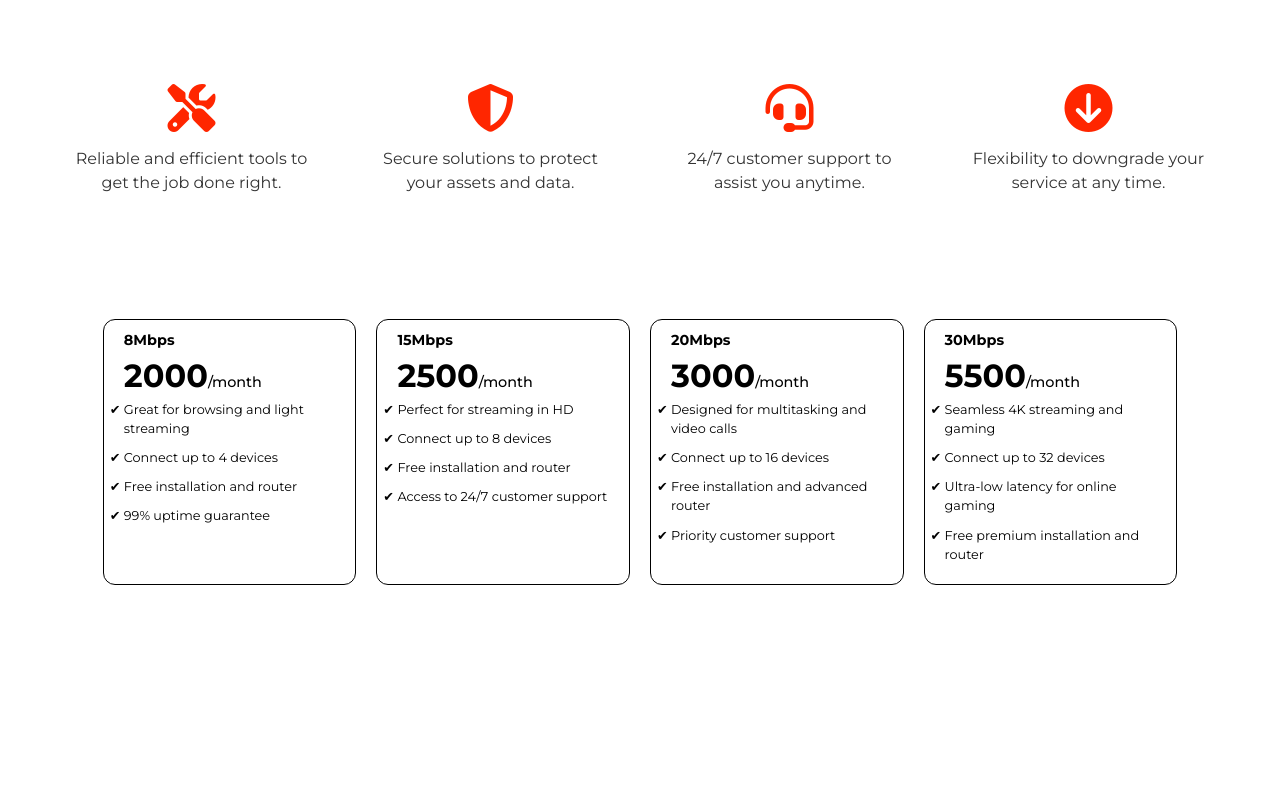
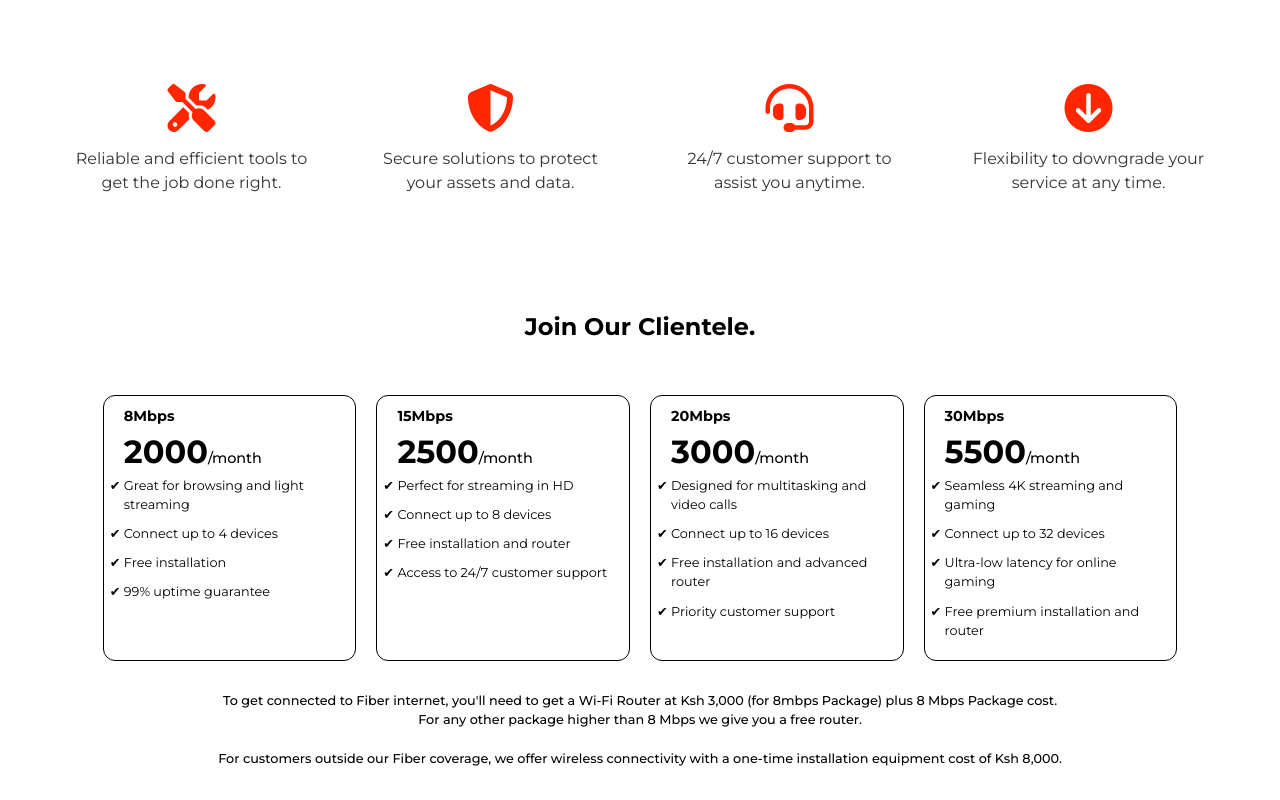
Before and after one commit to Kennysaruni/Raydeon, a React (Vite) app: page / in a window 1280 px wide. Shown: the part 711-1511 px from the top of the page. Before the commit the page ends 1338 px from the top, so only its background shows below. Built offline with nearby package versions, Linux system fonts and the light colour scheme.

Commit message:
Updated package perks

```diff
--- a/src/components/Packages/Packages.css
+++ b/src/components/Packages/Packages.css
@@ -8,6 +8,11 @@
 body{
     overflow-x: hidden;
     margin: 0;
+}
+
+.packages-container{
+    width: 100%;
+    height: auto;
 }
 
 .packages-div{
@@ -21,6 +26,10 @@ body{
     justify-content: center;
     align-items: stretch;
     margin: 0 auto;
+}
+
+.header{
+    margin-bottom: 40px;
 }
 
 .package{
@@ -59,3 +68,16 @@ span{
     font-weight: normal;
     margin-bottom: 10px;
 }
+
+.important-info{
+    width: 70%;
+    height: auto;
+    margin: 0 auto;
+}
+
+.important-info p{
+    font-size: 0.8rem;
+    margin-top: 20px;
+    text-align: center;
+    font-weight: 500;
+}
--- a/src/components/Packages/Packages.jsx
+++ b/src/components/Packages/Packages.jsx
@@ -3,6 +3,8 @@ import "./Packages.css";
 
 function Packages() {
   return (
+    <div className="packages-container">
+      <h2 className="header">Join Our Clientele.</h2>
       <div className="packages-div">
         <div className="package">
           <p className="price">8Mbps</p>
@@ -13,7 +15,7 @@ function Packages() {
             <ul>
               <li>Great for browsing and light streaming</li>
               <li>Connect up to 4 devices</li>
-            <li>Free installation and router</li>
+              <li>Free installation</li>
               <li>99% uptime guarantee</li>
             </ul>
           </div>
@@ -61,6 +63,19 @@ function Packages() {
           </div>
         </div>
       </div>
+
+      <div className="important-info">
+        <p>
+          To get connected to Fiber internet, you'll need to get a Wi-Fi Router
+          at Ksh 3,000 (for 8mbps Package) plus 8 Mbps Package cost. For any
+          other package higher than 8 Mbps we give you a free router.
+        </p>
+        <p>
+          For customers outside our Fiber coverage, we offer wireless
+          connectivity with a one-time installation equipment cost of Ksh 8,000.
+        </p>
+      </div>
+    </div>
   );
 }
 
```
Lines whose indentation alone changed are shown as unchanged.
